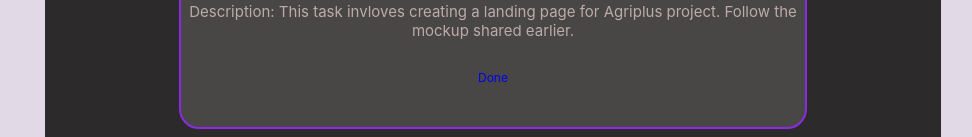
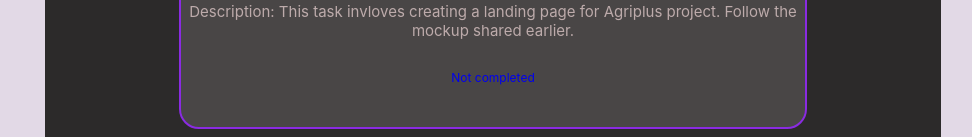
Before and after one commit to Maureenkamau03/Task-Monitor, a React (Create React App) app: page /tasks in a window 1280 px wide. Shown: the part 163-300 px from the top of the page, without its empty margins (147-1119 px from the left). Built offline with nearby package versions, Linux system fonts and the light colour scheme; data requests are answered from the project's data file.

Commit message:
persisting changes when task is completed

```diff
--- a/db.json
+++ b/db.json
@@ -5,9 +5,9 @@
 			"studentName": "Maureen",
 			"title": "Landing page for Agriplus",
 			"description": "This task invloves creating a landing page for Agriplus project. Follow the mockup shared earlier.",
-      "solution": "Mbwa",
-      "comments": "Sana",
-      "completed": true
+			"solution": "",
+			"comments": "",
+			"completed": false
 		},
 		{
 			"id": 2,
--- a/src/Components/TaskItem.jsx
+++ b/src/Components/TaskItem.jsx
@@ -16,9 +16,9 @@
 			<div
 				className="taskitem"
 				key={id}
-				onClick={() => {
-					// selectTask(task);
-				}}
+				// onClick={() => {
+				// 	// selectTask(task);
+				// }}
 			>
 				<div className="tasktitle_name">
 					<h2>Task Title: {title}</h2>
```
Lines whose indentation alone changed are shown as unchanged.
